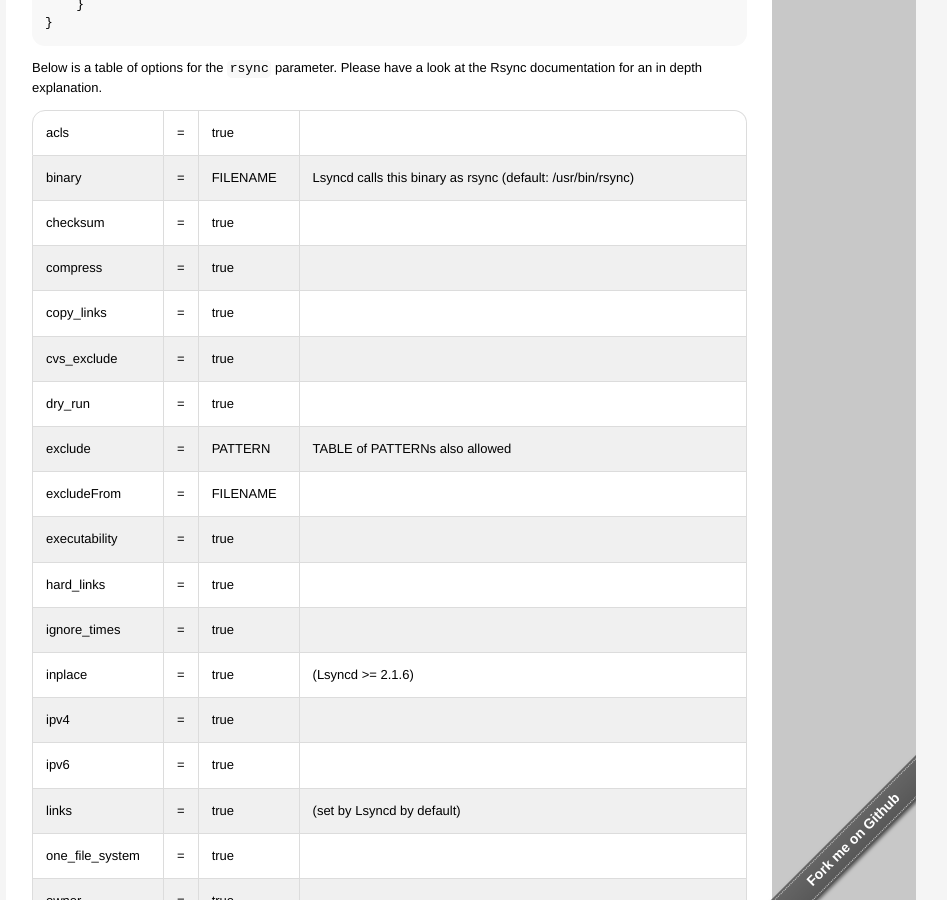
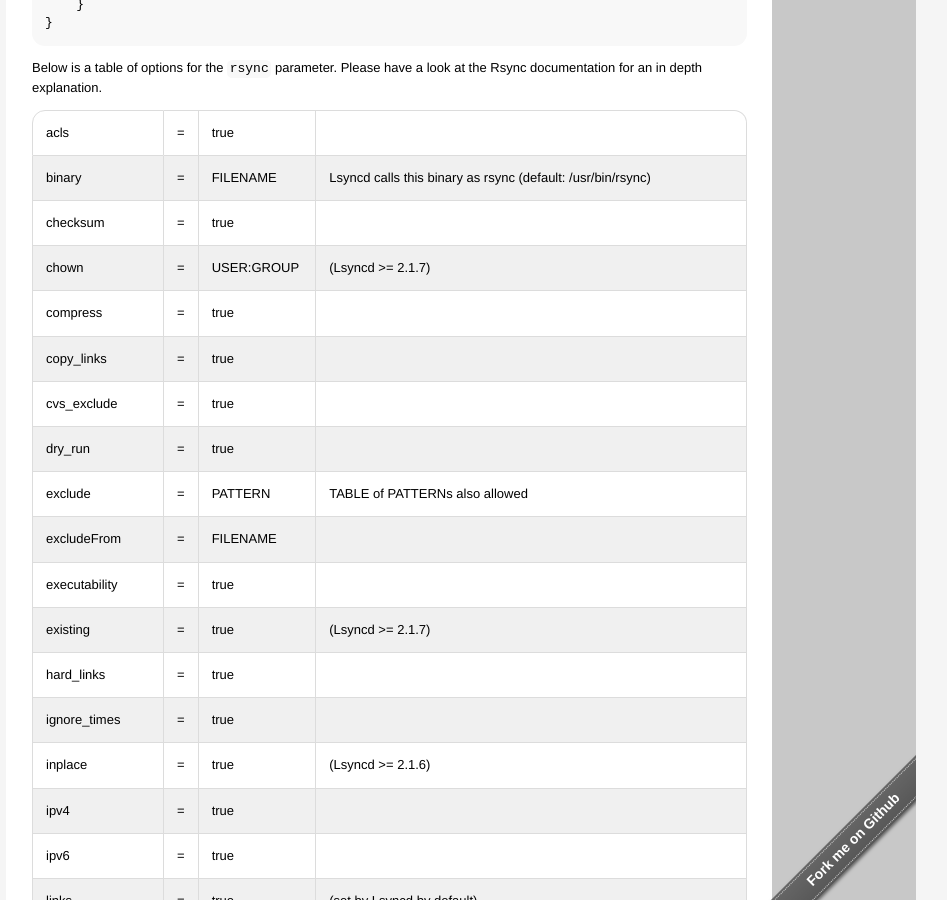
Before and after one commit to lsyncd/lsyncd, a Jekyll site: the page built from manual/config/layer4/index.md, in a window 1280 px wide and 900 px high, scrolled down 1039 px. Shown: the whole window, without its empty margins (179-1126 px from the left). Built offline with Jekyll 4.4.1, drawn with Linux system fonts in a browser that asks for light colours.

Commit message:
Update index.md

```diff
--- a/manual/config/layer4/index.md
+++ b/manual/config/layer4/index.md
@@ -80,6 +80,12 @@
 </td><td>
 </td></tr>
 
+ <tr><td> chown
+</td><td> =
+</td><td> USER:GROUP
+</td><td> (Lsyncd >= 2.1.7)
+</td></tr>
+
  <tr><td> compress
 </td><td> =
 </td><td> true
@@ -120,6 +126,13 @@
 </td><td> =
 </td><td> true
 </td><td>
+</td></tr>
+
+
+ <tr><td> existing
+</td><td> =
+</td><td> true
+</td><td> (Lsyncd >= 2.1.7)
 </td></tr>
 
  <tr><td> hard_links
```
